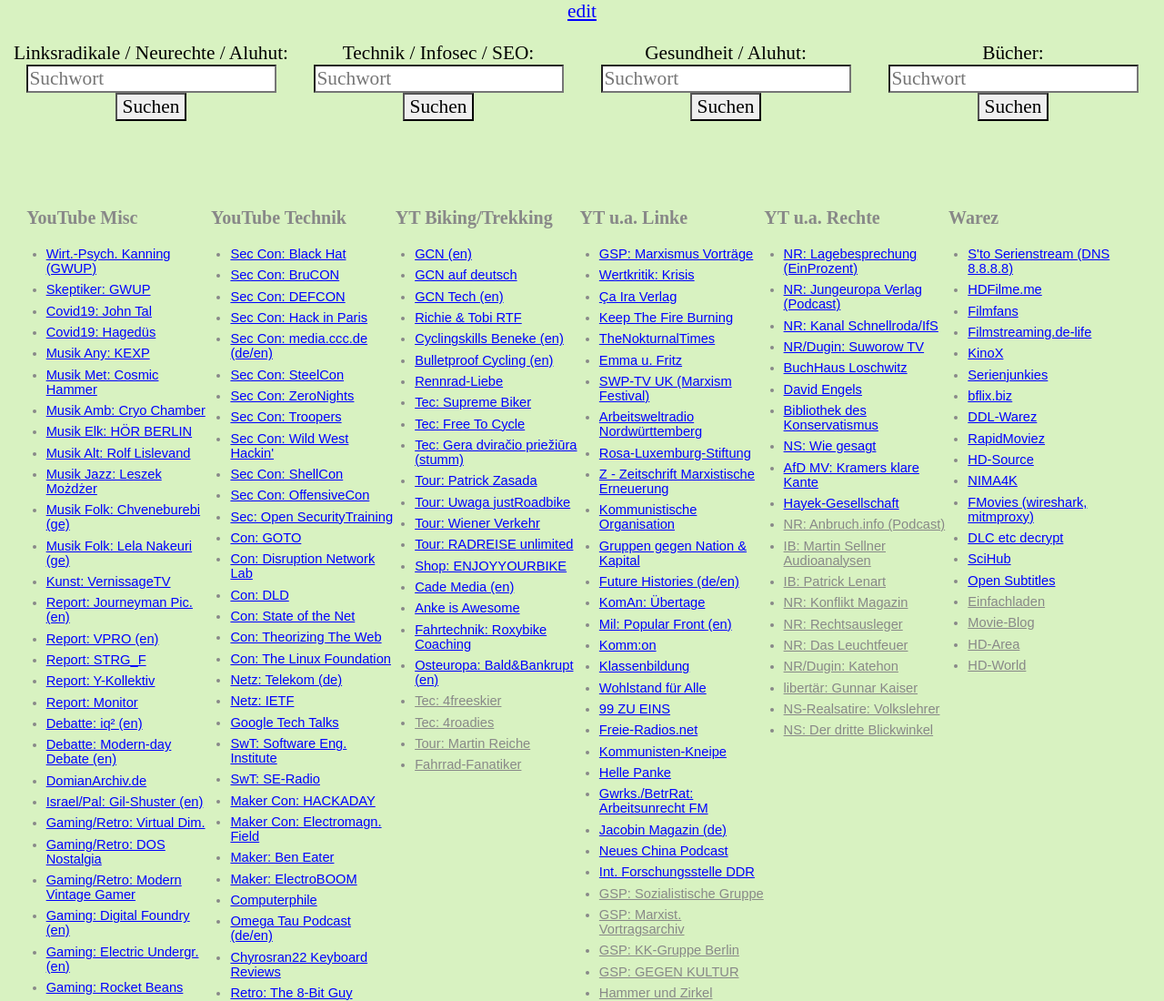
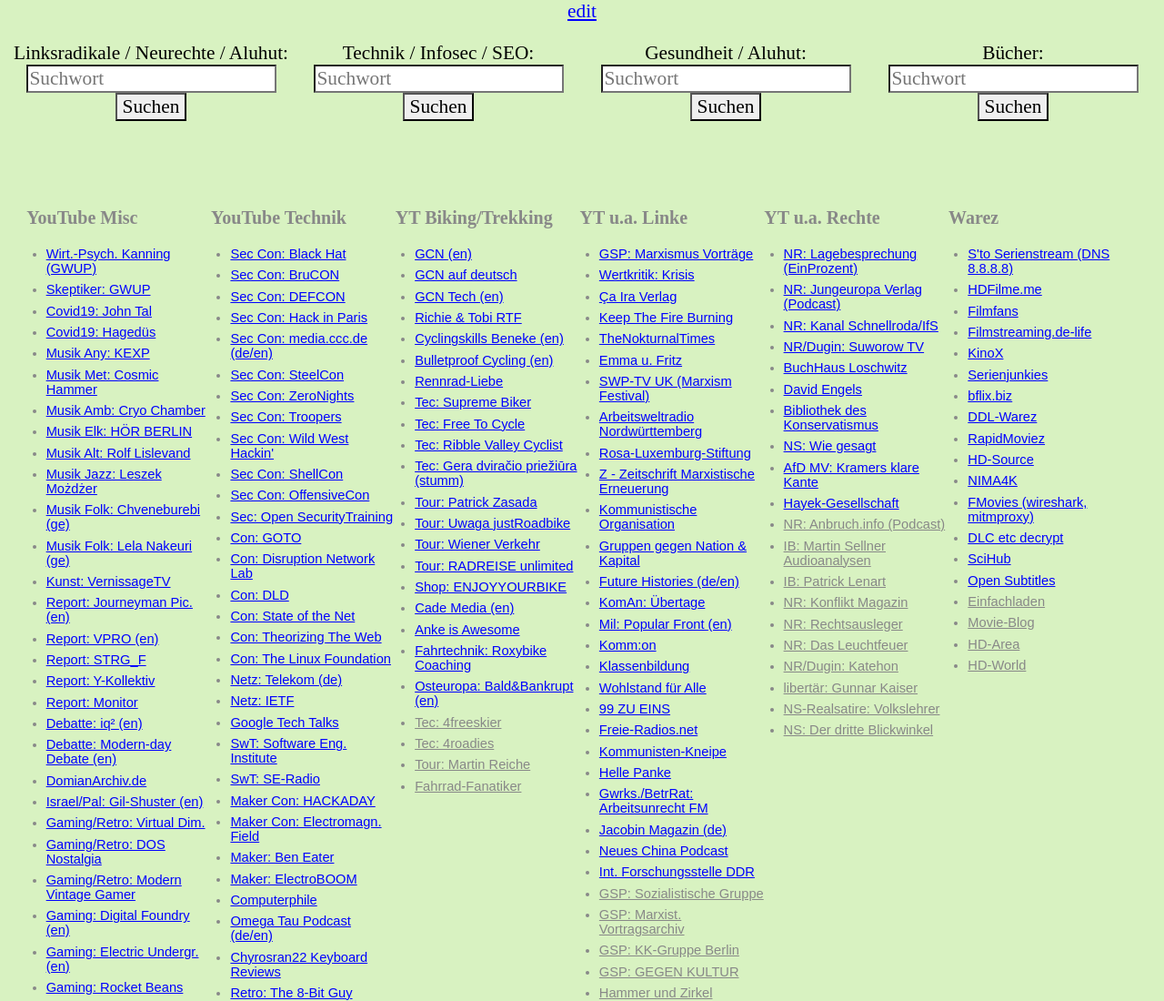
Before and after one commit to andre-st/andre-st.github.io, a plain HTML site: page search.html in a window 1280 px wide. Shown: the top 1100 px of the page at 91% size. Drawn offline with Linux system fonts and the light colour scheme.

Commit message:
Update search.html

```diff
--- a/search.html
+++ b/search.html
@@ -355,6 +355,7 @@
 					{ "title": "Tec: 4roadies",          "active": false,   "url": "https://www.youtube.com/@4roadies709/videos"                     },
 					{ "title": "Tec: Supreme Biker",         "url": "https://www.youtube.com/@supremebikerde8561/videos"              },
 					{ "title": "Tec: Free To Cycle",         "url": "https://www.youtube.com/@FreeToCycle/videos"                     },
+					{ "title": "Tec: Ribble Valley Cyclist", "url": "https://www.youtube.com/@ribblevalleycyclist/videos"                     },
 					{ "title": "Tec: Gera dviračio priežiūra (stumm)",  "url": "https://www.youtube.com/@GoodBicycle/videos"          },
 					{ "title": "Tour: Patrick Zasada",       "url": "https://www.youtube.com/@PatrickZasada/videos"                   },
 					{ "title": "Tour: Uwaga justRoadbike",   "url": "https://www.youtube.com/@justroadbike/videos"                    },
```
